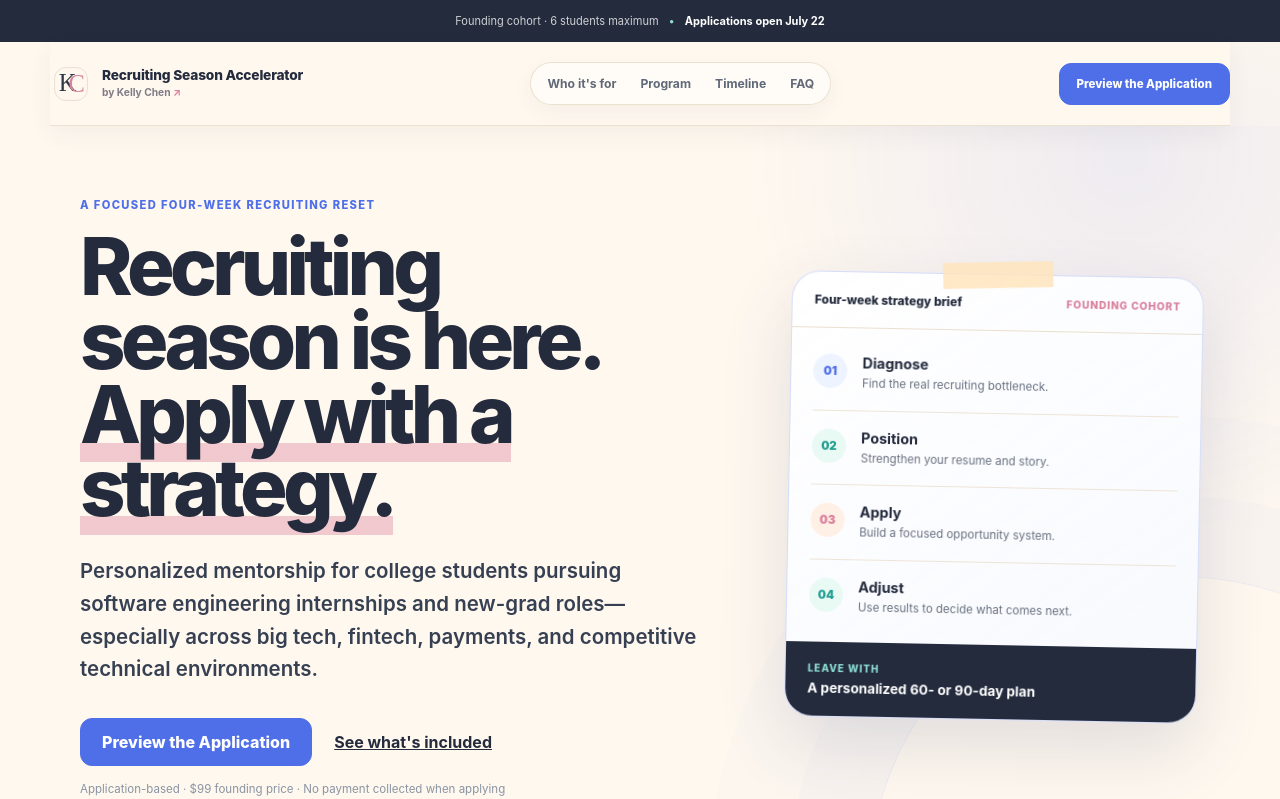
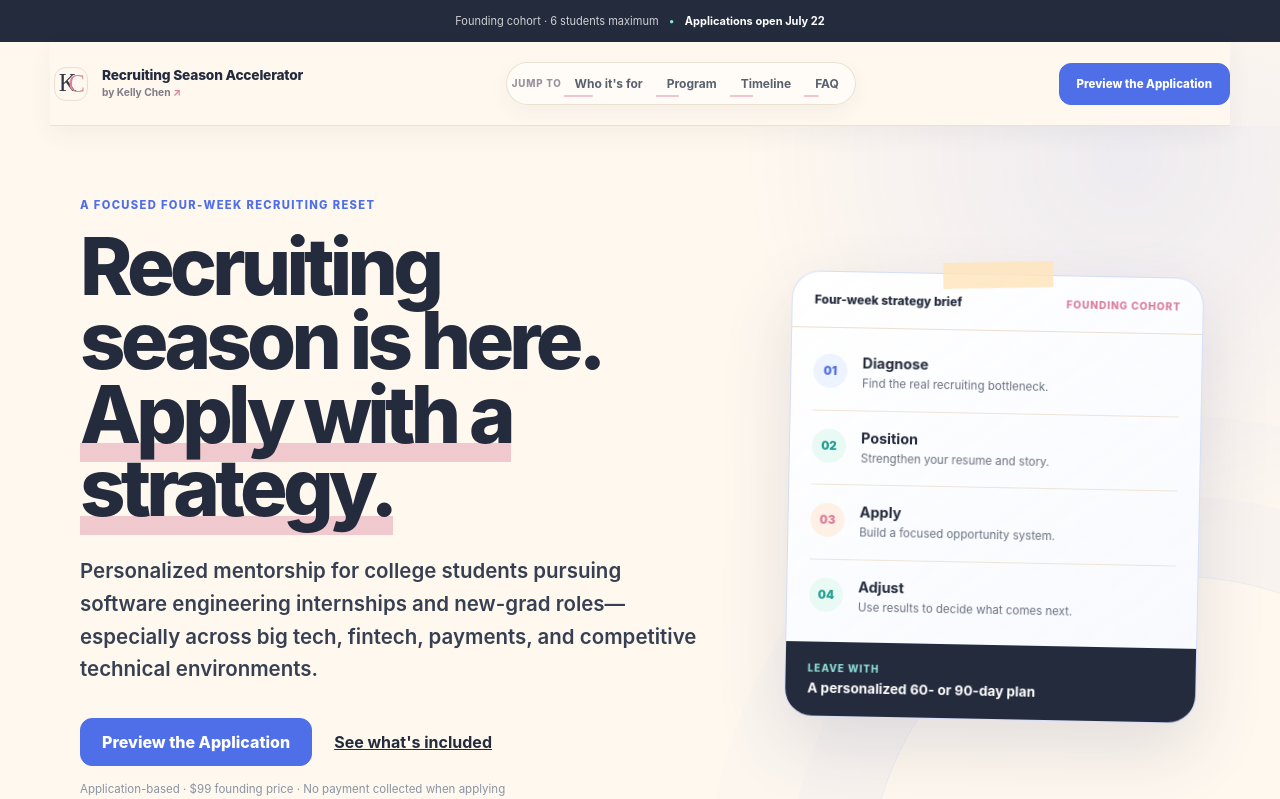
Before and after one commit to kelly0921/recruiting-season-accelerator-application, a React (Vite) app: page / in a window 1280 px wide. Shown: the top 799 px of the page. Built offline with nearby package versions, Linux system fonts and the light colour scheme.

Commit message:
Restyle navbar as page shortcuts

```diff
--- a/src/siteChrome.jsx
+++ b/src/siteChrome.jsx
@@ -26,10 +26,11 @@ export function ProgramHeader({ compact = false, applicationPage = false }) {
         </div>
       </div>
       <nav className="program-nav" aria-label="Program navigation">
+        <span className="nav-label" aria-hidden="true">Jump to</span>
         <a href="/#fit">Who it&apos;s for</a>
         <a href="/#program">Program</a>
         <a href="/#timeline">Timeline</a>
-        <a href="/faq">FAQ</a>
+        <a href="/#faq">FAQ</a>
       </nav>
       <div className="header-actions">
         <a className="header-cta" href={headerAction.href}>
@@ -42,7 +43,7 @@ export function ProgramHeader({ compact = false, applicationPage = false }) {
             <a href="/#fit">Who it&apos;s for</a>
             <a href="/#program">Program</a>
             <a href="/#timeline">Timeline</a>
-            <a href="/faq">FAQ</a>
+            <a href="/#faq">FAQ</a>
           </nav>
         </details>
       </div>
--- a/src/styles.css
+++ b/src/styles.css
@@ -2906,6 +2906,64 @@ body {
   }
 }
 
+/* Treat desktop navigation as in-page shortcuts, not page tabs. */
+.program-nav {
+  gap: clamp(15px, 2vw, 25px);
+  border: 0;
+  border-radius: 0;
+  background: transparent;
+  box-shadow: none;
+  padding: 0;
+}
+
+.nav-label {
+  color: #9a929d;
+  font-size: 0.61rem;
+  font-weight: 760;
+  letter-spacing: 0.08em;
+  text-transform: uppercase;
+}
+
+.program-nav a {
+  position: relative;
+  border-radius: 0;
+  padding: 8px 0 7px;
+  color: #59616f;
+  font-size: 0.75rem;
+}
+
+.program-nav a::after {
+  position: absolute;
+  right: 0;
+  bottom: 2px;
+  left: 0;
+  height: 2px;
+  border-radius: 999px;
+  background: rgba(217, 125, 154, 0.42);
+  content: "";
+  transform: scaleX(0.32);
+  transform-origin: left;
+  transition: background 160ms ease, transform 160ms ease;
+}
+
+.program-nav a:hover,
+.program-nav a:focus-visible {
+  background: transparent;
+  color: var(--navy);
+}
+
+.program-nav a:hover::after,
+.program-nav a:focus-visible::after {
+  background: var(--rose);
+  transform: scaleX(1);
+}
+
+@media (max-width: 920px) {
+  .nav-label {
+    display: none;
+  }
+}
+
 @media (max-width: 620px) {
   .snapshot-layout {
     padding-top: 42px;
```
